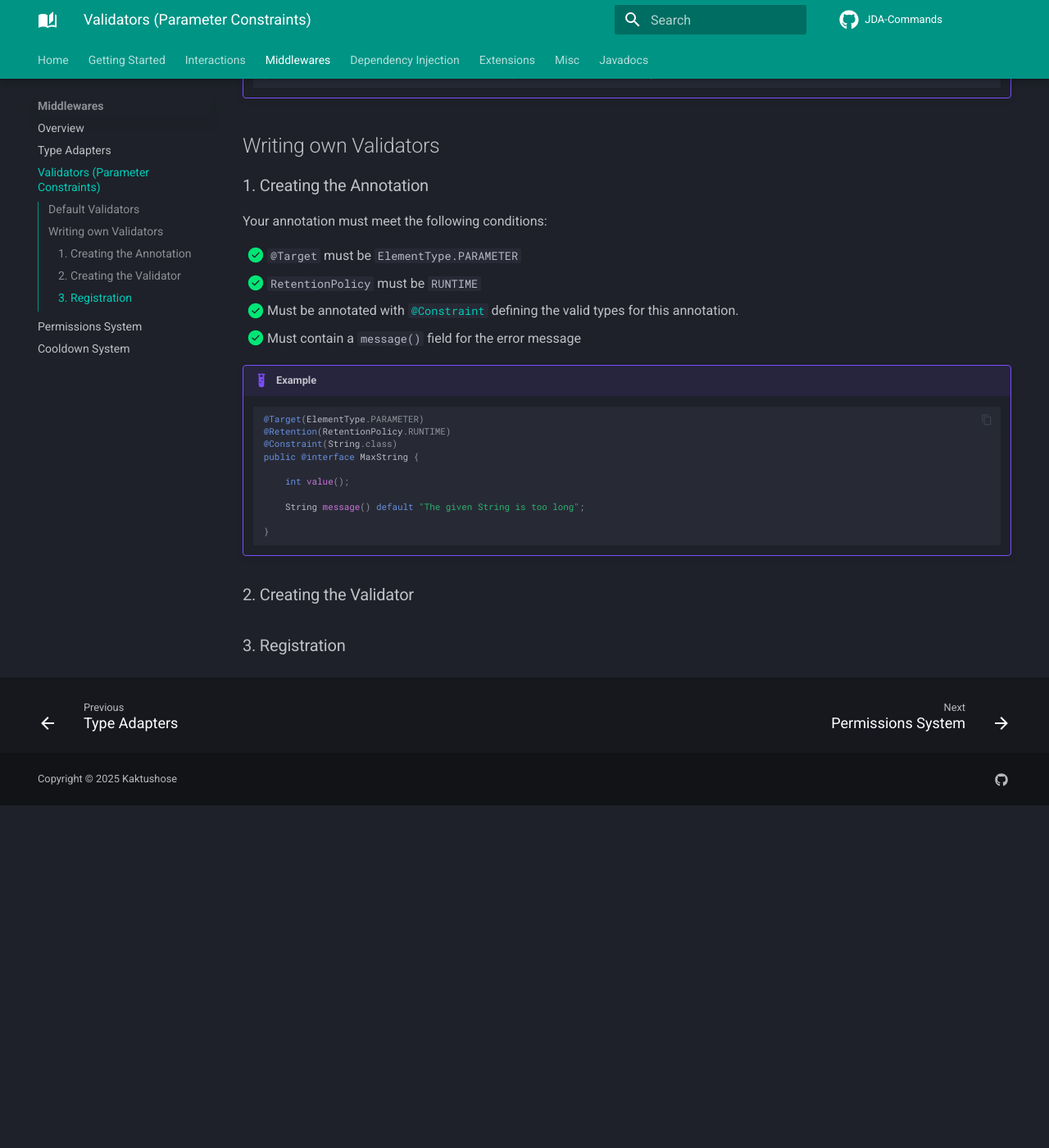
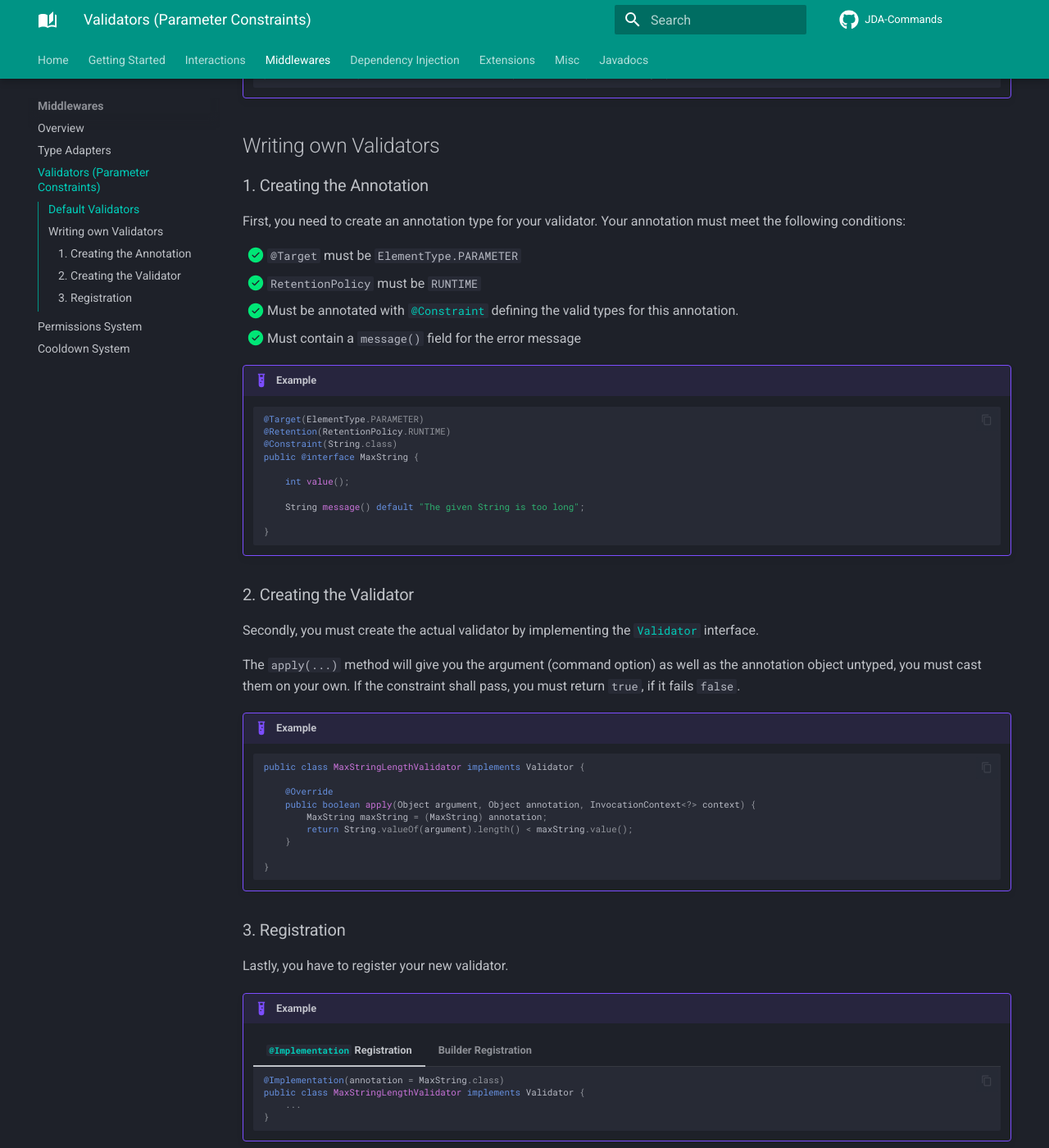
Before and after one commit to Kaktushose/jda-commands, an MkDocs documentation site: the page built from docs/middlewares/validator.md, in a window 1280 px wide and 1400 px high, scrolled down 683 px. Shown: the whole window at 82% size. Built offline with MkDocs 1.6.1 and Material for MkDocs 9.7.7, drawn with Linux system fonts in a browser that asks for light colours; comment, search, counter and statistics services are not loaded; before the commit the page ends 1665 px from its top, so only the background shows below that.

Commit message:
middlewares wiki

````diff
--- a/docs/middlewares/validator.md
+++ b/docs/middlewares/validator.md
@@ -31,7 +31,7 @@ JDA-Commands comes with the following default constraints:
 ## Writing own Validators
 
 ### 1. Creating the Annotation
-Your annotation must meet the following conditions:
+First, you need to create an annotation type for your validator. Your annotation must meet the following conditions:
 
 - [x] `@Target` must be `ElementType.PARAMETER`
 - [x] `RetentionPolicy` must be `RUNTIME`
@@ -54,5 +54,40 @@ defining the valid types for this annotation.
     ```
 
 ### 2. Creating the Validator
+Secondly, you must create the actual validator by implementing the [`Validator`](https://kaktushose.github.io/jda-commands/javadocs/latest/jda.commands/com/github/kaktushose/jda/commands/dispatching/validation/Validator.html)
+interface.
+
+The `apply(...)` method will give you the argument (command option) as well as the annotation object untyped, you must cast
+them on your own. If the constraint shall pass, you must return `true`, if it fails `false`.
+
+!!! example
+    ```java
+    public class MaxStringLengthValidator implements Validator {
+
+        @Override
+        public boolean apply(Object argument, Object annotation, InvocationContext<?> context) {
+            MaxString maxString = (MaxString) annotation;
+            return String.valueOf(argument).length() < maxString.value();
+        }
+
+    }
+    ```
 
 ### 3. Registration
+Lastly, you have to register your new validator.
+
+!!! example
+    === "`@Implementation` Registration"
+        ```java
+        @Implementation(annotation = MaxString.class)
+        public class MaxStringLengthValidator implements Validator {
+            ...
+        }
+        ```
+
+    === "Builder Registration"
+        ```java
+        JDACommands.builder()
+            .validator(MaxString.class, new MaxStringLengthValidator());
+            .start(jda, Main.class);
+        ```
````
Also changed, not shown: docs/interactions/reply.md (+1 -1 lines), docs/middlewares/cooldown.md (+18 -0 lines), docs/middlewares/overview.md (+9 -2 lines), docs/middlewares/permissions.md (+124 -0 lines), docs/middlewares/typeadapter.md (+2 -1 lines).
